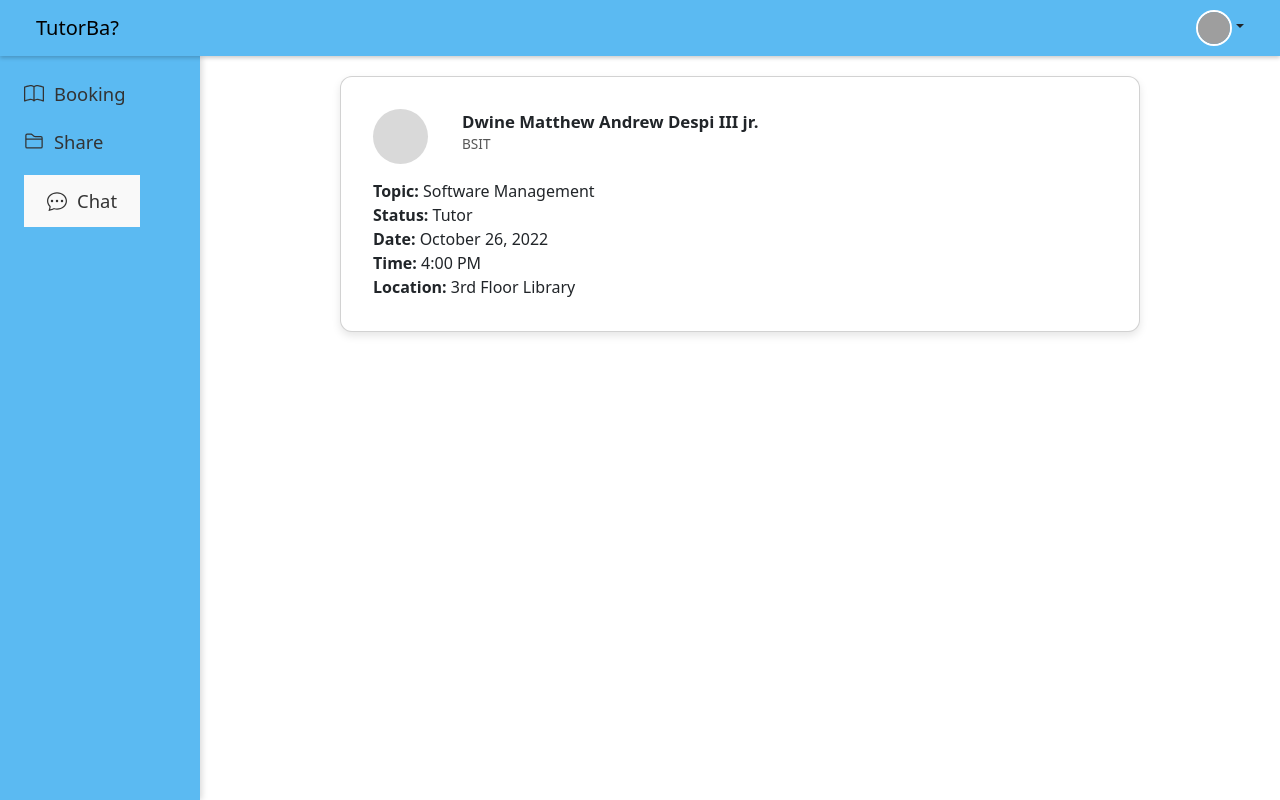
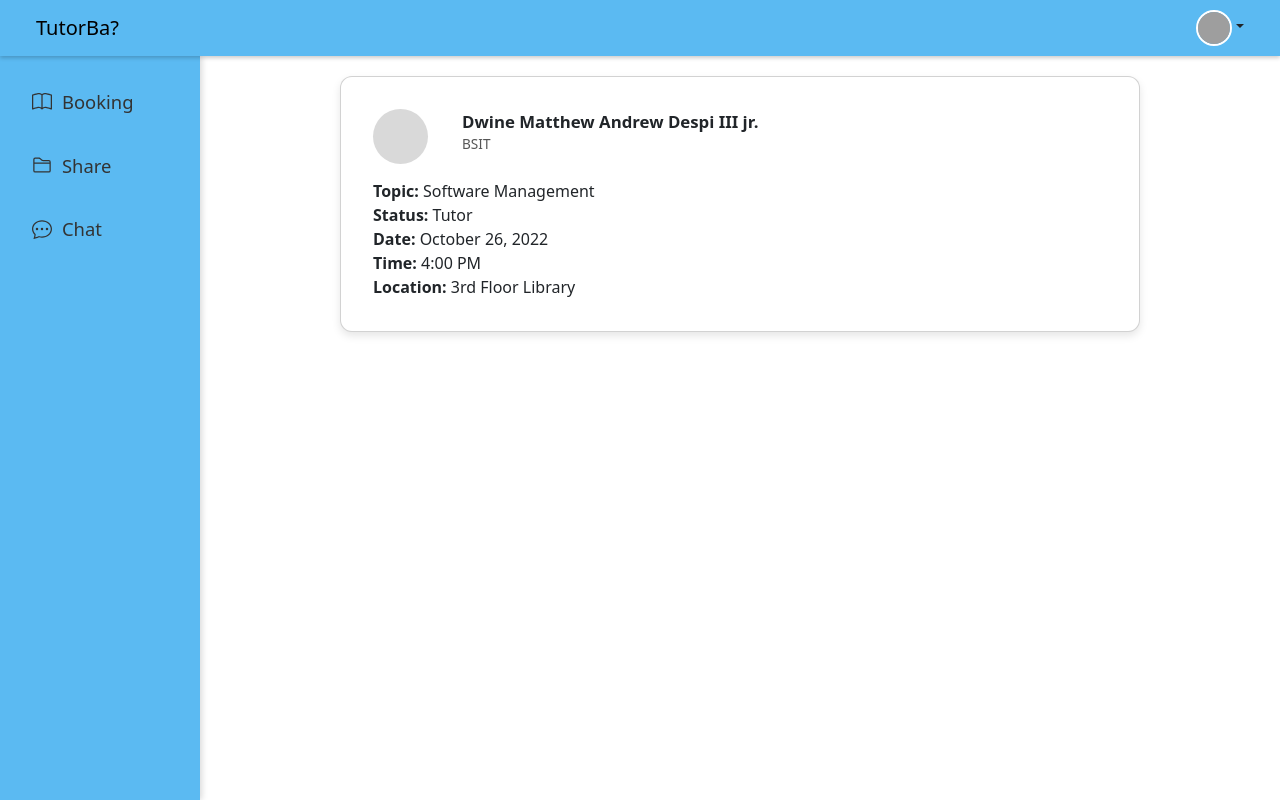
Before and after one commit to diVelarde/TutorBa, a React app in the folder frontend/: page / in a window 1280 px wide. Built offline with nearby package versions, Linux system fonts and the light colour scheme; grey boxes are pictures that could not be loaded; the HTML template or start-up script is replaced by a standard one.

Commit message:
redesigned the chat icon

```diff
--- a/frontend/src/styles/SideBar.css
+++ b/frontend/src/styles/SideBar.css
@@ -15,6 +15,14 @@
   align-items: center;
   color: #333;
   text-decoration: none;
+  background: transparent;
+  border: none;
+  padding: 0.5rem 0.5rem;
+  cursor: pointer;
+  width: 100%;
+  text-align: left;
+  appearance: none;
+  -webkit-appearance: none;
 }
 
 .sidebar-link.active {
```
